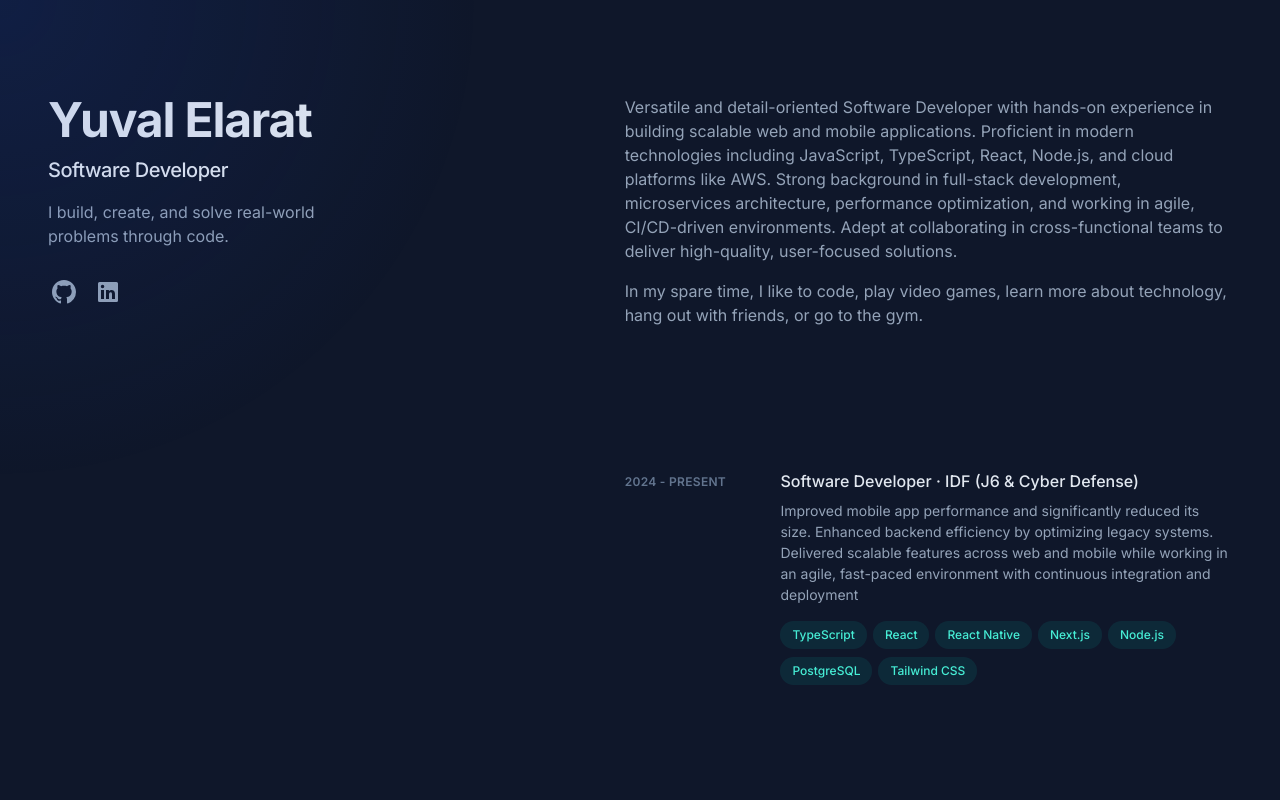
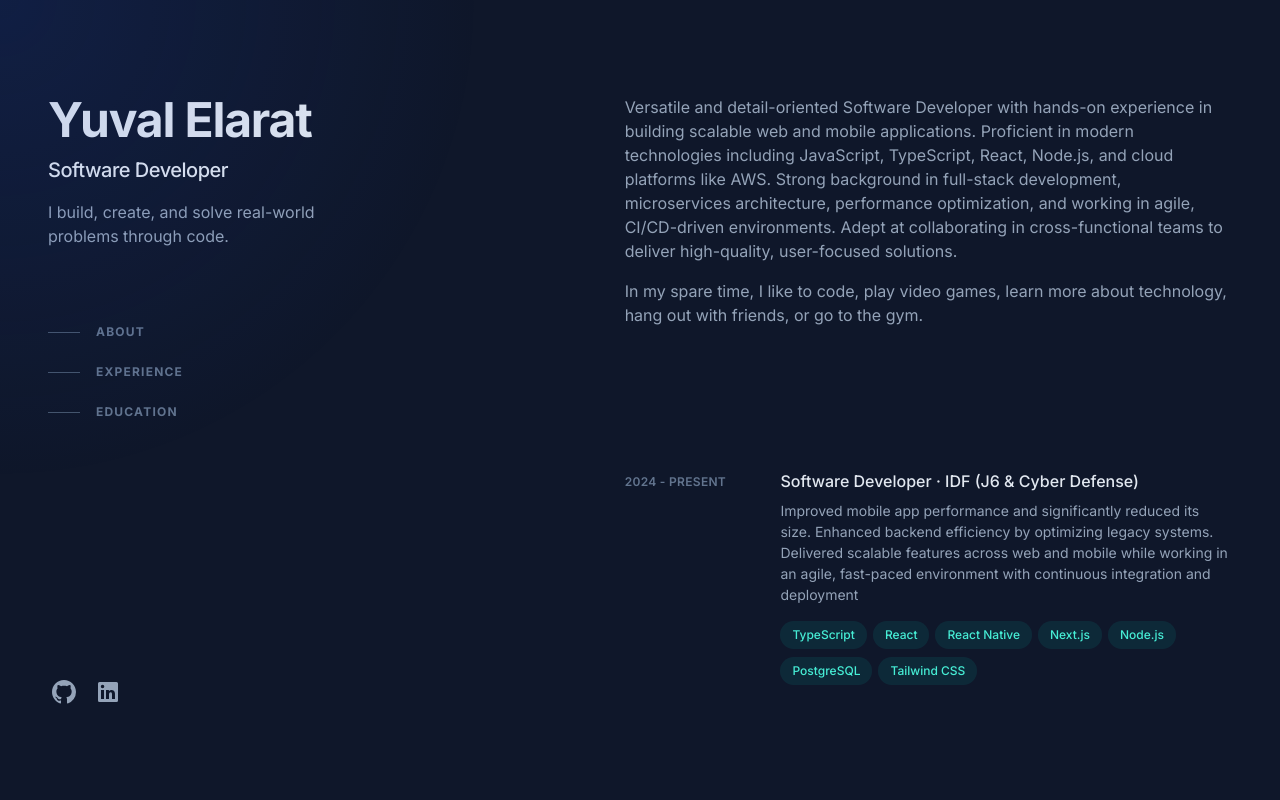
Before and after one commit to yuvalelarat/yuvalelarat.github.io, a Next.js app: page / in a window 1280 px wide. Shown: the top 800 px of the page. Built offline with nearby package versions, Linux system fonts and the light colour scheme.

Commit message:
refactor Header component: uncomment sections and clean up code

```diff
--- a/src/app/layouts/header.tsx
+++ b/src/app/layouts/header.tsx
@@ -1,12 +1,13 @@
-// import PressableSection from "../components/PressableSection";
+import PressableSection from "../components/PressableSection";
 import SocialLinks from "../components/SocialLinks";
 
 export default function Header() {
-  // const sections: { [key: string]: string } = {
-  //   About: "#about",
-  //   Experience: "#experience",
-  //   Projects: "#projects"
-  // };
+  const sections: { [key: string]: string } = {
+    About: "#about",
+    Experience: "#experience",
+    // Projects: "#projects"
+    Education: "#education",
+  };
 
   return (
     <header className="lg:sticky lg:top-0 lg:flex lg:max-h-screen lg:w-[48%] lg:flex-col lg:justify-between lg:py-24">
@@ -20,16 +21,16 @@ export default function Header() {
         <p className="mt-4 max-w-xs leading-normal">
           I build, create, and solve real-world problems through code.
         </p>
-        <SocialLinks /> {/* this should not be here!!!!!*/}
-        {/* <nav className="nav hidden lg:block" aria-label="In-page jump links">
+        {/* <SocialLinks /> this should not be here!!!!! */}
+        <nav className="nav hidden lg:block" aria-label="In-page jump links">
               <ul className="mt-16 w-max">
                 {Object.entries(sections).map(([title, href]) => (
                   <PressableSection key={title} title={title} href={href} />
                 ))}
               </ul>
-            </nav> */}
+            </nav>
       </div>
-      {/* <SocialLinks /> */}
+      <SocialLinks />
     </header>
   )
 }
```
